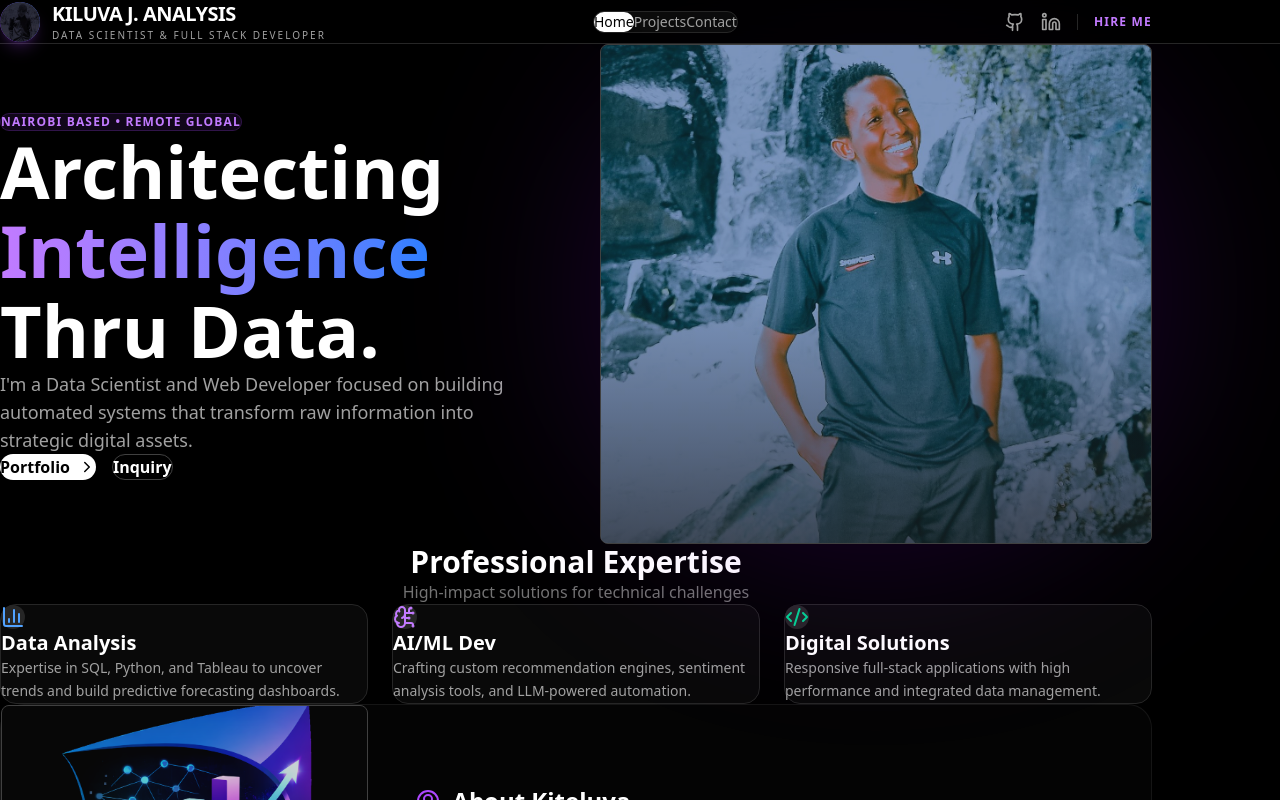
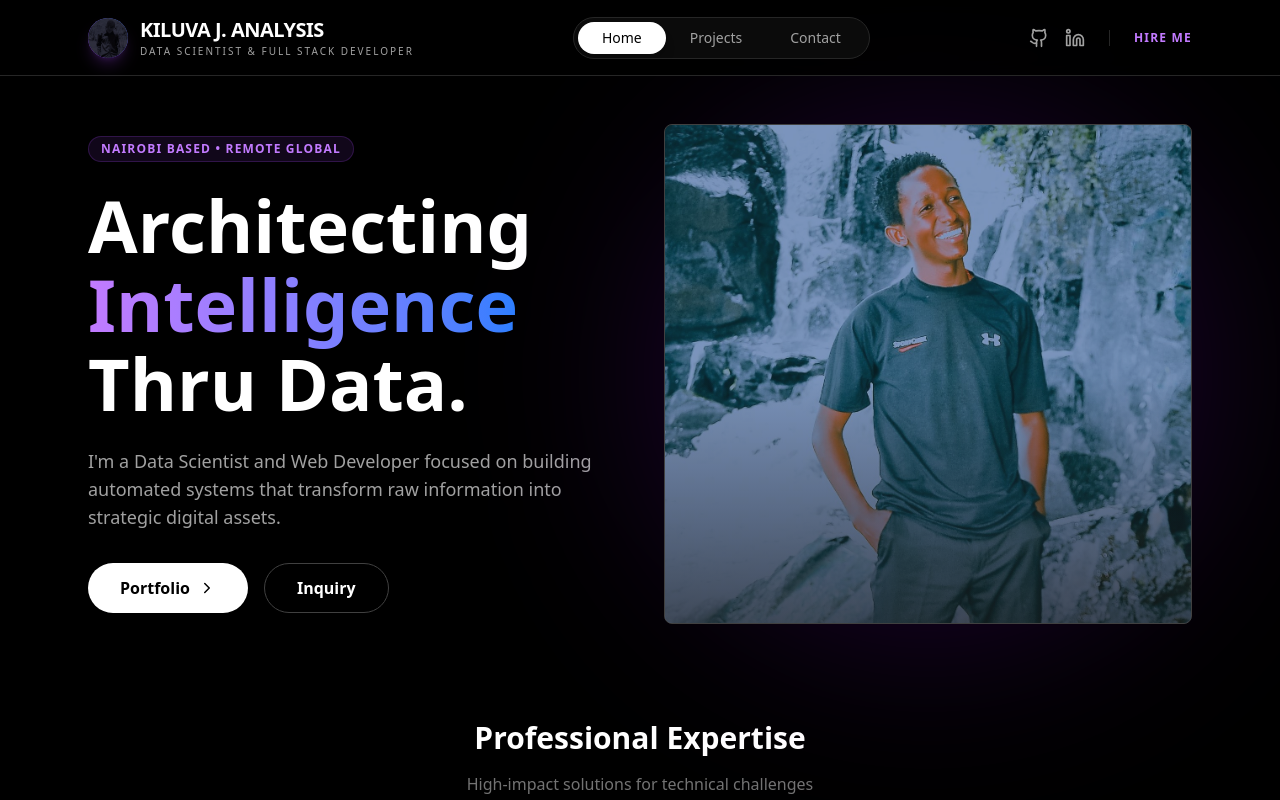
Before and after one commit to kiteluva/kitewebsite, a React (Vite) app in the folder kiluvas/: page / in a window 1280 px wide. Shown: the top 800 px of the page. Built offline with nearby package versions, Linux system fonts and the light colour scheme.

Commit message:
so I just needed to remove that!

```diff
--- a/kiluvas/src/index.css
+++ b/kiluvas/src/index.css
@@ -3,42 +3,3 @@
 :root {
 color-scheme: dark;
 }
-
-* {
-margin: 0;
-padding: 0;
-box-sizing: border-box;
-}
-
-body {
-background-color: #000000;
-color: #ffffff;
-font-family: 'Inter', system-ui, -apple-system, sans-serif;
-overflow-x: hidden;
-}
-
-/* Custom Blue Scrollbar */
-::-webkit-scrollbar {
-width: 8px;
-}
-::-webkit-scrollbar-track {
-background: #000000;
-}
-::-webkit-scrollbar-thumb {
-background: #1e40af;
-border-radius: 10px;
-}
-::-webkit-scrollbar-thumb:hover {
-background: #2563eb;
-}
-
-/* Glassmorphism Container */
-.glass-container {
-background: rgba(10, 10, 10, 0.7);
-backdrop-filter: blur(12px);
-border: 1px solid rgba(30, 58, 138, 0.2);
-}
-
-#app {
-width: 100%;
-}
```
